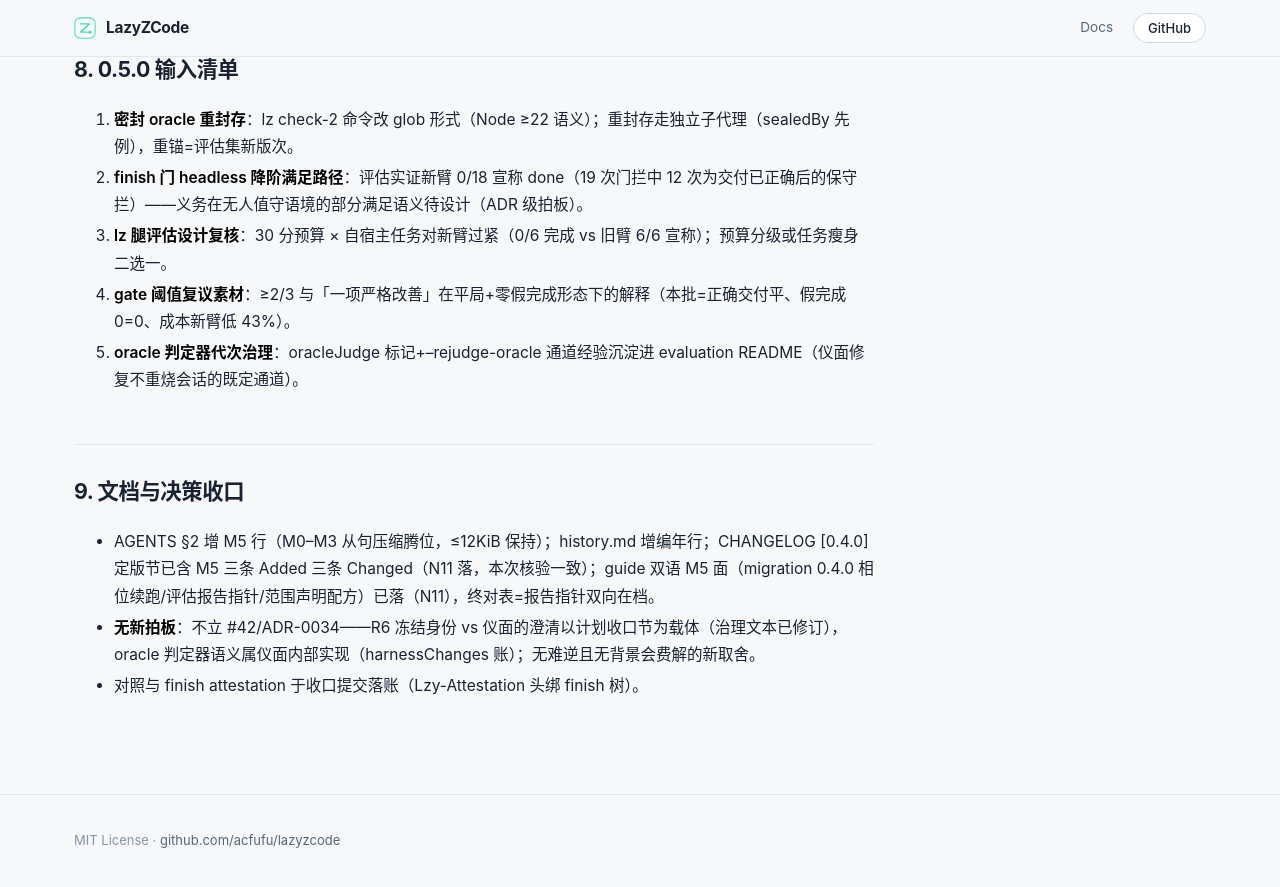
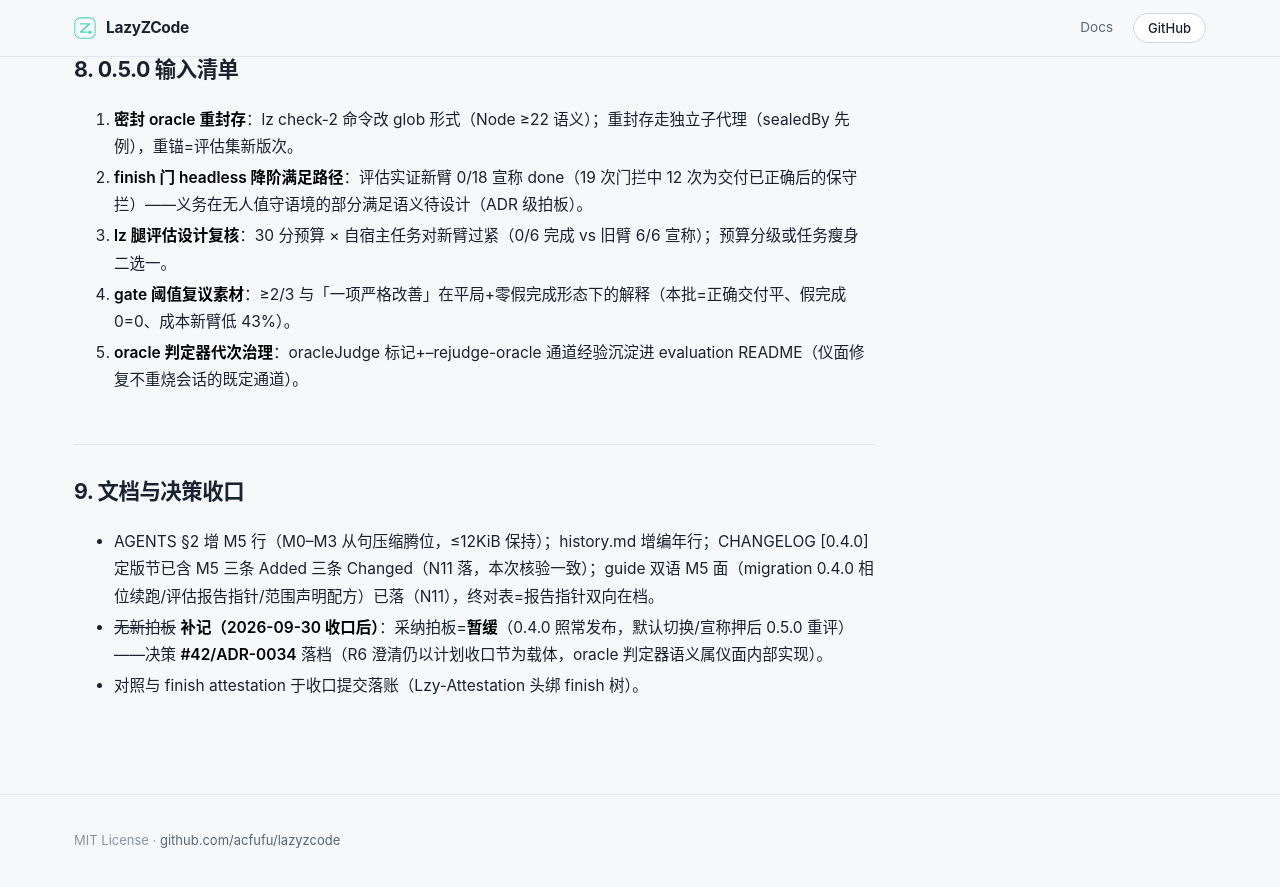
Before and after one commit to Acfufu/lazyzcode, a Jekyll site: the page built from docs/spikes/v040-m5-report.md, in a window 1280 px wide and 900 px high, scrolled down 3269 px. Shown: the top 887 px of the window. Built offline with Jekyll 4.4.1, drawn with Linux system fonts in a browser that asks for light colours; our own code applies the rules of GitHub Pages for plain Markdown files.

Commit message:
decision(v040-m5): #42 采纳暂缓——0.4.0 照常发布、默认切换与质量收益宣称押后 0.5.0 重评（ADR-0034；decisions 全表行+AGENTS §2/§4/§7 同步 12284B 预算内+评估专报/M5 报告拍板注记；0.5.0 债=oracle 重封存/headless 降阶满足/lz 腿设计/gate 阈值复议四混淆项）
Goal: v040-m5-eval-release#F9

```diff
--- a/docs/spikes/v040-m5-report.md
+++ b/docs/spikes/v040-m5-report.md
@@ -69,5 +69,5 @@
 ## 9. 文档与决策收口
 
 - AGENTS §2 增 M5 行（M0–M3 从句压缩腾位，≤12KiB 保持）；history.md 增编年行；CHANGELOG [0.4.0] 定版节已含 M5 三条 Added 三条 Changed（N11 落，本次核验一致）；guide 双语 M5 面（migration 0.4.0 相位续跑/评估报告指针/范围声明配方）已落（N11），终对表=报告指针双向在档。
-- **无新拍板**：不立 #42/ADR-0034——R6 冻结身份 vs 仪面的澄清以计划收口节为载体（治理文本已修订），oracle 判定器语义属仪面内部实现（harnessChanges 账）；无难逆且无背景会费解的新取舍。
+- ~~无新拍板~~ **补记（2026-09-30 收口后）**：采纳拍板=**暂缓**（0.4.0 照常发布，默认切换/宣称押后 0.5.0 重评）——决策 **#42/ADR-0034** 落档（R6 澄清仍以计划收口节为载体，oracle 判定器语义属仪面内部实现）。
 - 对照与 finish attestation 于收口提交落账（Lzy-Attestation 头绑 finish 树）。
```
Also changed, not shown: AGENTS.md (+3 -2 lines), docs/adr/0034-strategy-adoption-deferred.md (added, +3 -0 lines), docs/decisions.md (+1 -0 lines), docs/reviews/v040-policy-evaluation.md (+2 -0 lines).
